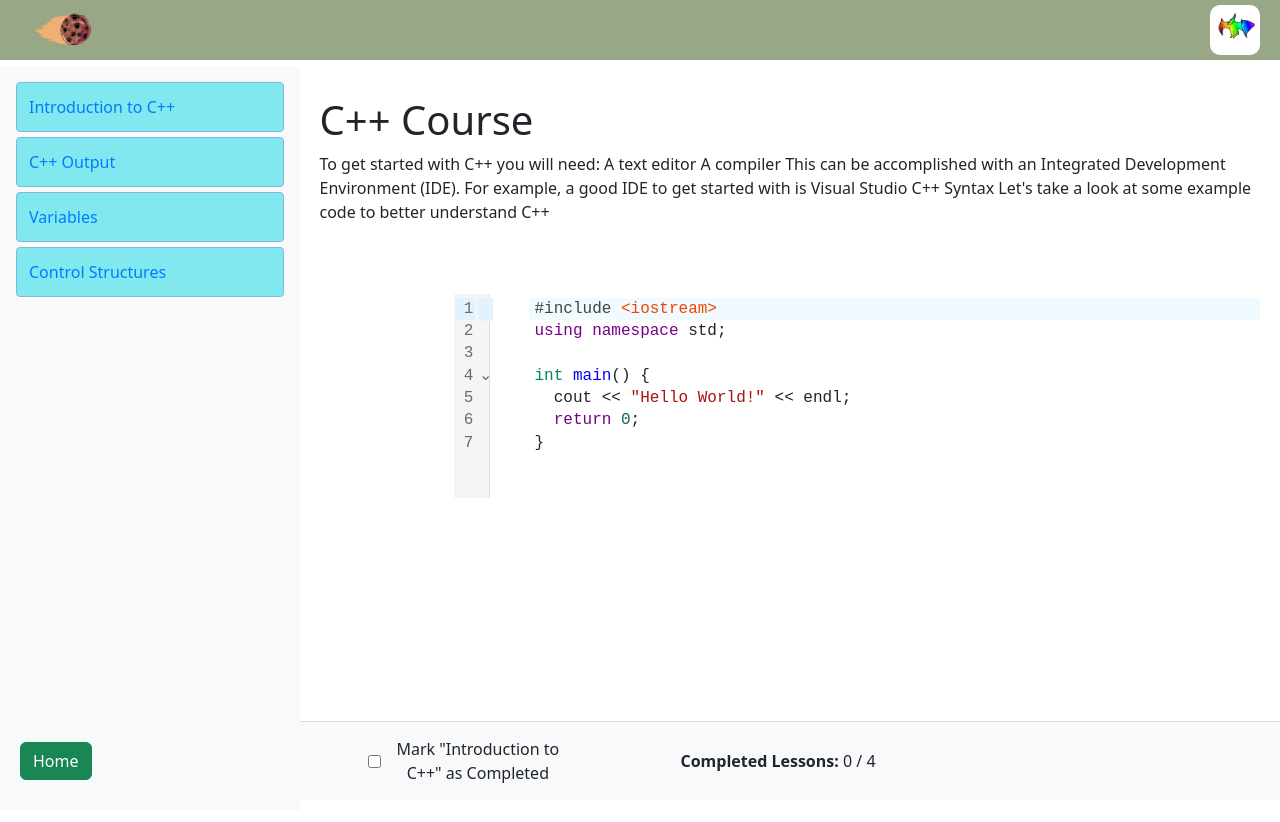
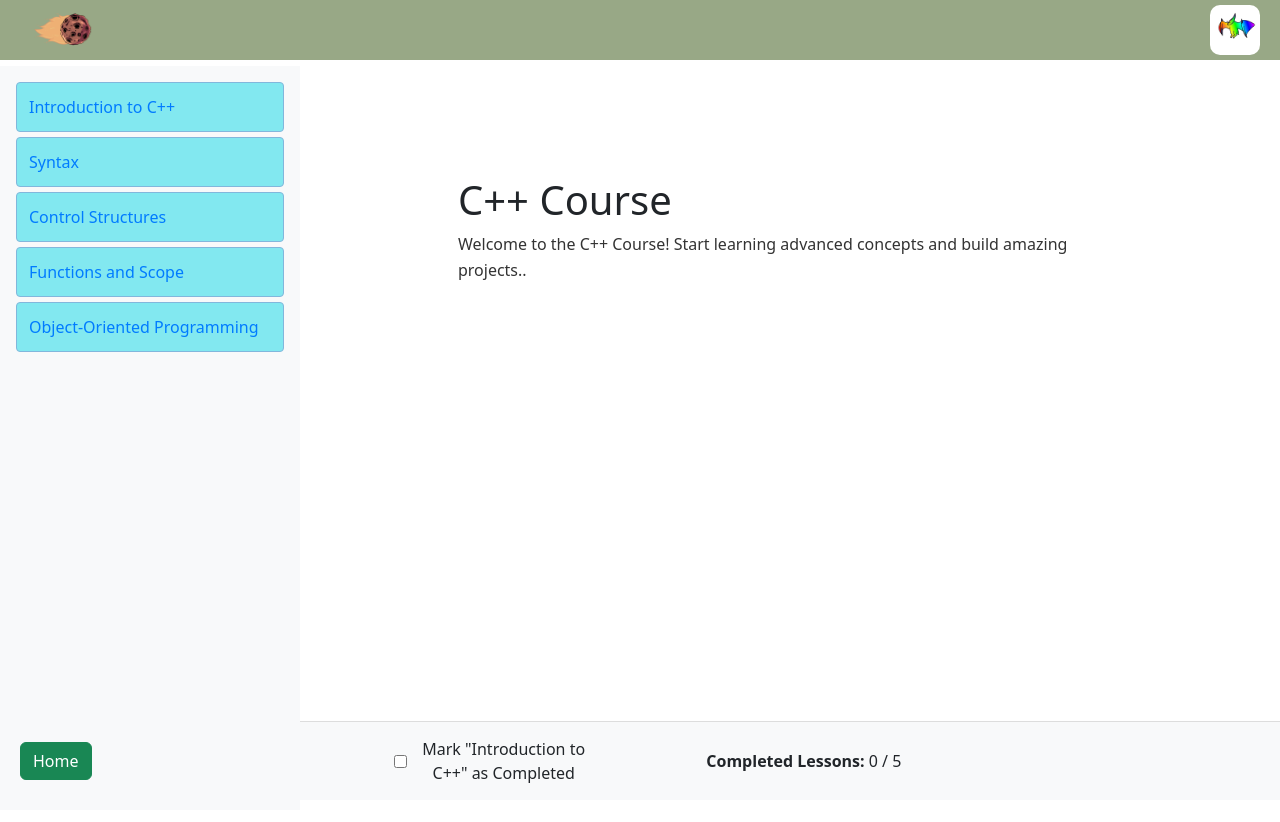
Before and after one commit to MichaelC314/SE-Project, a React (Create React App) app in the folder dinobytes/: page /cpp-course in a window 1280 px wide. Shown: the top 822 px of the page. Built offline with nearby package versions, Linux system fonts and the light colour scheme.

Commit message:
undoing miguel override
This reverts commit ecb7a9f546830c78e62c1ce6daf486256a4018c8.

```diff
--- a/dinobytes/package.json
+++ b/dinobytes/package.json
@@ -4,7 +4,6 @@
   "private": true,
   "homepage": ".",
   "dependencies": {
-    "@codemirror/lang-cpp": "^6.0.2",
     "@testing-library/jest-dom": "^5.17.0",
     "@testing-library/react": "^13.4.0",
     "@testing-library/user-event": "^13.5.0",
--- a/dinobytes/src/CppCourse/CppCourse.js
+++ b/dinobytes/src/CppCourse/CppCourse.js
@@ -1,56 +1,25 @@
-import React, { useState, useEffect, useRef } from "react";
+import React, { useState, useEffect } from "react";
 import Sidebar from "../scripts/Sidebar";
 import "../styles/Sidebar.css";
 import "../styles/Courses.css"; // Import the new CSS file
 import meteorGif from "../img/meteor.gif";
 import { doc, getDoc, updateDoc } from "firebase/firestore";
 import { getDb } from "../scripts/services/db.mjs";
-import jake from "../img/jake.jpg";
-import { EditorView } from "codemirror";
-import { EditorState } from "@codemirror/state";
-import { basicSetup } from "codemirror";
-import { cpp } from "@codemirror/lang-cpp";
+import jake from '../img/jake.jpg';
+
 
 const cppTopics = [
   "Introduction to C++",
-  "C++ Output",
-  "Variables",
+  "Syntax",
   "Control Structures",
+  "Functions and Scope",
+  "Object-Oriented Programming",
 ];
-
-const lessonContent = {
-  "Introduction to C++": {
-    text: `To get started with C++ you will need:\nA text editor\nA compiler\n\nThis can be accomplished with an Integrated Development Environment (IDE). For example, a good IDE to get started with is Visual Studio\n\nC++ Syntax\nLet's take a look at some example code to better understand C++`,
-    code: `#include <iostream>\nusing namespace std;\n\nint main() {\n  cout << "Hello World!" << endl;\n  return 0;\n}`,
-  },
-  "C++ Output": {
-    text: `You can output text to the terminal via the cout object. The cout object works with the << operator, known as the stream insertion operator. Reminder: When using text in C++, make sure that it is surrounded by double quotes "".\n\nIn the example above, the endl manipulator is what creates a new line of text for us to use, however, you can also use "\\n" to create a new line as well. Example:`,
-    code: `#include <iostream>\nusing namespace std;\n\nint main() {\n  cout << "Hello World!" << endl;\n  return 0;\n}`,
-    additionalCode: [
-      `#include <iostream>\nusing namespace std;\n\nint main() {\n  cout << "Hello World!\\n";\n  return 0;\n}`,
-      `#include <iostream>\nusing namespace std;\n\nint main() {\n  cout << 5 << endl; // Outputs 5\n  cout << 5 + 5 << endl; // Outputs 10\n  cout << 5 - 5 << endl; // Outputs 0\n  cout << 5 * 5 << endl; // Outputs 25\n  cout << 5 / 5 << endl; // Outputs 1\n  return 0;\n}`,
-    ],
-  },
-  "Variables": {
-    text: `In C++, there are several different data types that are used to specify what type of data a variable can store. C++ supports many built-in data types, but some of the basic data types are:\n\n- int: stores integers, an example being 100.\n- float: stores floating point numbers with decimals, an example being 100.5.\n- double: also stores floating point numbers, but has double the space that float has.\n- char: stores a single character, an example being 'A'. Char values use single quotes.\n- bool: stores either true or false.\n\nThe following is an example on how to declare each variable:\n\n- int myInt = 5;               // Integer\n- float myFloat = 7.2          // Floating point number (4 bytes)\n- double myDouble= 5.99;       // Floating point number (8 bytes)\n- char myLetter = 'A';         // Character\n- bool myBoolean = true;       // Boolean (true or false)`,
-    code: `#include <iostream>\nusing namespace std;\n\nint main() {\n  int myInt = 5;  // Integer\n  float myFloat = 7.2;  // Floating point number\n  double myDouble = 5.99;  // Floating point number\n  char myLetter = 'A';  // Character\n  bool myBoolean = true;  // Boolean\n\n  cout << myInt << endl;\n  cout << myFloat << endl;\n  cout << myDouble << endl;\n  cout << myLetter << endl;\n  cout << myBoolean << endl;\n  return 0;\n}`,
-  },
-  "Control Structures": {
-    text: `Control structures allow us to control the flow of execution in our program. In C++, we primarily use the following control structures:\n\n1. **Conditional Statements**: if, else, else if, and switch\n2. **Loops**: for, while, and do-while\n3. **Jump Statements**: break, continue, and return\n\nLet's take a closer look at how each one works.`,
-    code: `#include <iostream>\nusing namespace std;\n\nint main() {\n    int number = 16;\n    if (number > 10) {\n        cout << "The number is greater than 10!" << endl;\n    }\n    return 0;\n}`,
-    additionalCode: [
-      `#include <iostream>\nusing namespace std;\n\nint main() {\n    int number = 5;\n    if (number > 10) {\n        cout << "The number is greater than 10!" << endl;\n    } else {\n        cout << "The number is less than or equal to 10." << endl;\n    }\n    return 0;\n}`,
-      `#include <iostream>\nusing namespace std;\n\nint main() {\n    int number = 8;\n    if (number > 10) {\n        cout << "The number is greater than 10!" << endl;\n    } else if (number == 8) {\n        cout << "The number is 8." << endl;\n    } else {\n        cout << "The number is less than 8." << endl;\n    }\n    return 0;\n}`,
-    ],
-  },
-};
 
 function CppCourse({ userId }) {
   const [selectedTopic, setSelectedTopic] = useState("Introduction to C++");
   const [progress, setProgress] = useState({});
   const db = getDb();
-  const codeMirrorRef = useRef([]);
-  const codeMirrorRefMultiple = useRef([]);
 
   useEffect(() => {
     if (!db || !userId) {
@@ -77,40 +46,6 @@ function CppCourse({ userId }) {
 
     fetchProgress();
   }, [userId, db]);
-
-  useEffect(() => {
-    if (codeMirrorRef.current) {
-      const editor = new EditorView({
-        state: EditorState.create({
-          doc: lessonContent[selectedTopic].code,
-          extensions: [basicSetup, cpp(), EditorView.editable.of(false)], // Disable editing
-        }),
-        parent: codeMirrorRef.current,
-      });
-
-      return () => {
-        editor.destroy(); // Clean up editor instance when component unmounts
-      };
-    }
-  }, [selectedTopic]);
-
-  useEffect(() => {
-    if (codeMirrorRefMultiple.current) {
-      lessonContent["C++ Output"].additionalCode.forEach((code, index) => {
-        const editor = new EditorView({
-          state: EditorState.create({
-            doc: code,
-            extensions: [basicSetup, cpp(), EditorView.editable.of(false)], // Disable editing
-          }),
-          parent: codeMirrorRefMultiple.current[index],
-        });
-
-        return () => {
-          editor.destroy();
-        };
-      });
-    }
-  }, [selectedTopic]);
 
   const handleCheckboxChange = async () => {
     if (!db || !userId) {
@@ -139,12 +74,58 @@ function CppCourse({ userId }) {
   const offset = 5;
   const scale = 90;
   const progressPercentage = offset + (completedCount / cppTopics.length) * scale;
+  const topicContent = {
+    "Introduction to C++":
+      "Welcome to the C++ Course! Start learning advanced concepts and build amazing projects.",
+    "Syntax":
+      `Let's take a look at some example code to better understand C++:
+
+      #include <iostream>
+      using namespace std;
+
+      int main() {
+        cout << "Hello World!" << endl;
+        return 0;
+      }
+
+      This is an example of what C++ code looks like. Let's break it down line by line to see what is really happening.
+
+      In line #1, we see '#include <iostream>'. This is a header file library and it lets us use functionality from another file, in this example, we use 'cout' and 'endl'. This is useful because it means we do not have to completely start from scratch each time we program.
+
+      In line #2, we see 'using namespace std;'. This lets use use the names from the standard library for objects from it. Without this line of code, if we wanted to use 'cout', we would have to write 'std::cout'.
+
+      Line #3 is blank. C++ ignores this white space, so we can utilize this to help make our code more readable.
+
+      Line #4 has 'int main()'. This is known as a function. All of the code inside of the curly brackets will be executed. In C++, our primary function is known as the main function, hence the name.
+
+      Line #5 has our cout statement, which is an object in C++ that can be utilized with the insertion operator (<<) to either print or output text. For the example above, it prints "Hello World!". The object after that bit of text is 'endl'. This will print out a new line. All of this is finished with a semicolon. A semicolon is used to mark the end of a statement. This must be done for every statement in C++.
+
+      Line #6 has 'return 0;'. This ends the main function.
+
+      Line #7 is our final line, and it closes the curly brackets for the main function.`
+    ,
+    "Control Structures":
+      "Control structures in C++ allow you to control the flow of your program. This includes conditional statements like if-else and loops like for and while.",
+    "Functions and Scope":
+      "Functions in C++ are blocks of code that perform a specific task. Scope defines where variables can be accessed or modified.",
+    "Object-Oriented Programming":
+      "C++ supports object-oriented programming, which helps you create reusable code using classes and objects.",
+  };
+
+  // Split content into sentences and return as an array
+  const contentSentences = topicContent[selectedTopic]
+    .split(". ")
+    .map((sentence, index) => <p key={index}>{sentence.trim()}.</p>);
 
   return (
     <div className="d-flex" style={{ minHeight: "100vh", flexDirection: "column" }}>
       {/* Sage Green Banner */}
       <div className="course-banner">
-        <img src={jake} alt="Decorative Icon" className="decorative-icon" />
+        <img
+          src={jake}
+          alt="Decorative Icon"
+          className="decorative-icon"
+        />
         <img
           src={meteorGif}
           alt="Meteor Progress Indicator"
@@ -157,23 +138,8 @@ function CppCourse({ userId }) {
       <Sidebar topics={cppTopics} onSelectTopic={setSelectedTopic} />
       <div className="course-page">
         <h1>C++ Course</h1>
-        <div
-          dangerouslySetInnerHTML={{
-            __html: lessonContent[selectedTopic].text,
-          }}
-        />
-        <div ref={codeMirrorRef} style={{ height: "300px", marginTop: "20px" }} />
-        {selectedTopic === "C++ Output" && (
-          <>
-            {lessonContent["C++ Output"].additionalCode.map((code, index) => (
-              <div
-                key={index}
-                ref={(el) => (codeMirrorRefMultiple.current[index] = el)}
-                style={{ height: "200px", marginTop: "20px" }}
-              />
-            ))}
-          </>
-        )}
+        {/* Render content sentences */}
+        {contentSentences}
       </div>
 
       {/* Footer with Checkboxes */}
--- a/dinobytes/src/styles/Courses.css
+++ b/dinobytes/src/styles/Courses.css
@@ -32,12 +32,12 @@
 
   /* Main Content */
   .course-page {
-    margin-left: 250px; /* Offset content for sidebar */
+    margin-left: 250px;
     padding: 20px;
-    margin-top: 0px; /* Adjust for banner height */
     flex: 1;
-    padding-bottom: 100px; /* Ensure there's enough space at the bottom */
+    margin-top: 80px;
   }
+
   /* Footer */
   .course-footer {
     position: fixed;
@@ -50,7 +50,6 @@
     justify-content: space-between;
     align-items: center;
     box-sizing: border-box;
-    margin-left: 10%;
   }
 
   .course-footer label {
@@ -75,19 +74,15 @@
     text-align: right;
   }
 
-/*MArgin for Course Title and Content*/
-
-.course-page h1 {
-  padding-top: 0;
+  /* Course text */
+.course-page p {
+  line-height: 1.6;
+  margin-bottom: 1rem;
+  font-size: 16px;
+  color: #333;
   margin-left: 5%;
 }
 
-.course-page div {
+.course-page h1 {
   margin-left: 5%;
-  padding-bottom: 5%;
 }
-
-.course-page .code-container {
-  margin-left: 0;
-  padding-left: 0;
-}
--- a/dinobytes/src/styles/Sidebar.css
+++ b/dinobytes/src/styles/Sidebar.css
@@ -1,12 +1,12 @@
 .flex-column {
     margin-top: 10px;
-  height: calc(100vh - 56px); /* Adjust for navbar */
+    height: calc(100vh - 56px); /* Adjust based on navbar height */
     position: fixed;
-  top: 56px; /* Align below navbar */
+    top: 56px; /* Adjust based on navbar height */
     width: 250px;
     z-index: 1000;
     overflow-y: auto;
-  left: 0;
+    left:0 ;
     max-width: 300px;
   }
 /* Sidebar.css */
```
Also changed, not shown: 1 other file (tests, documents, lock files or other folders). Lines whose indentation alone changed are shown as unchanged.
